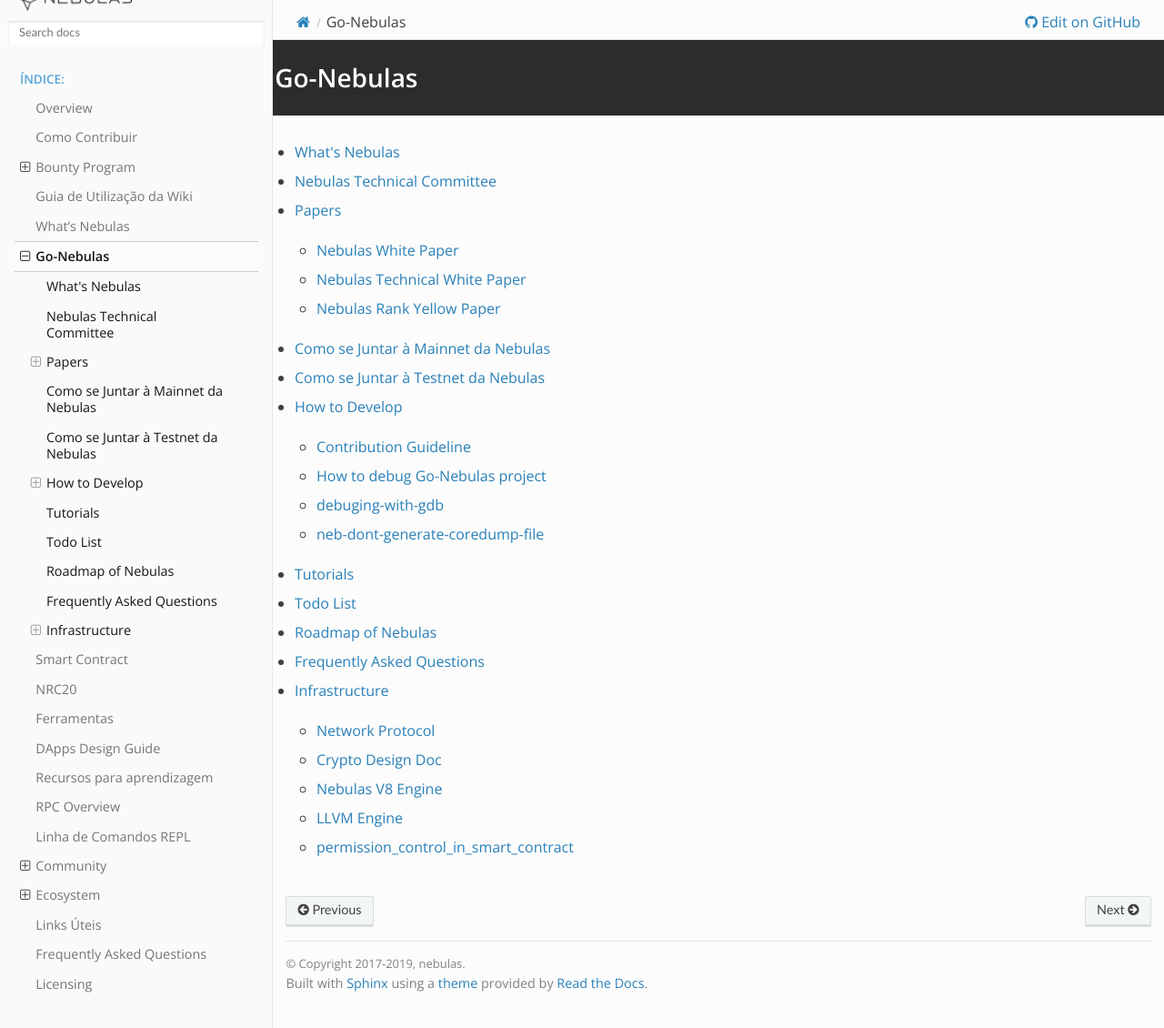
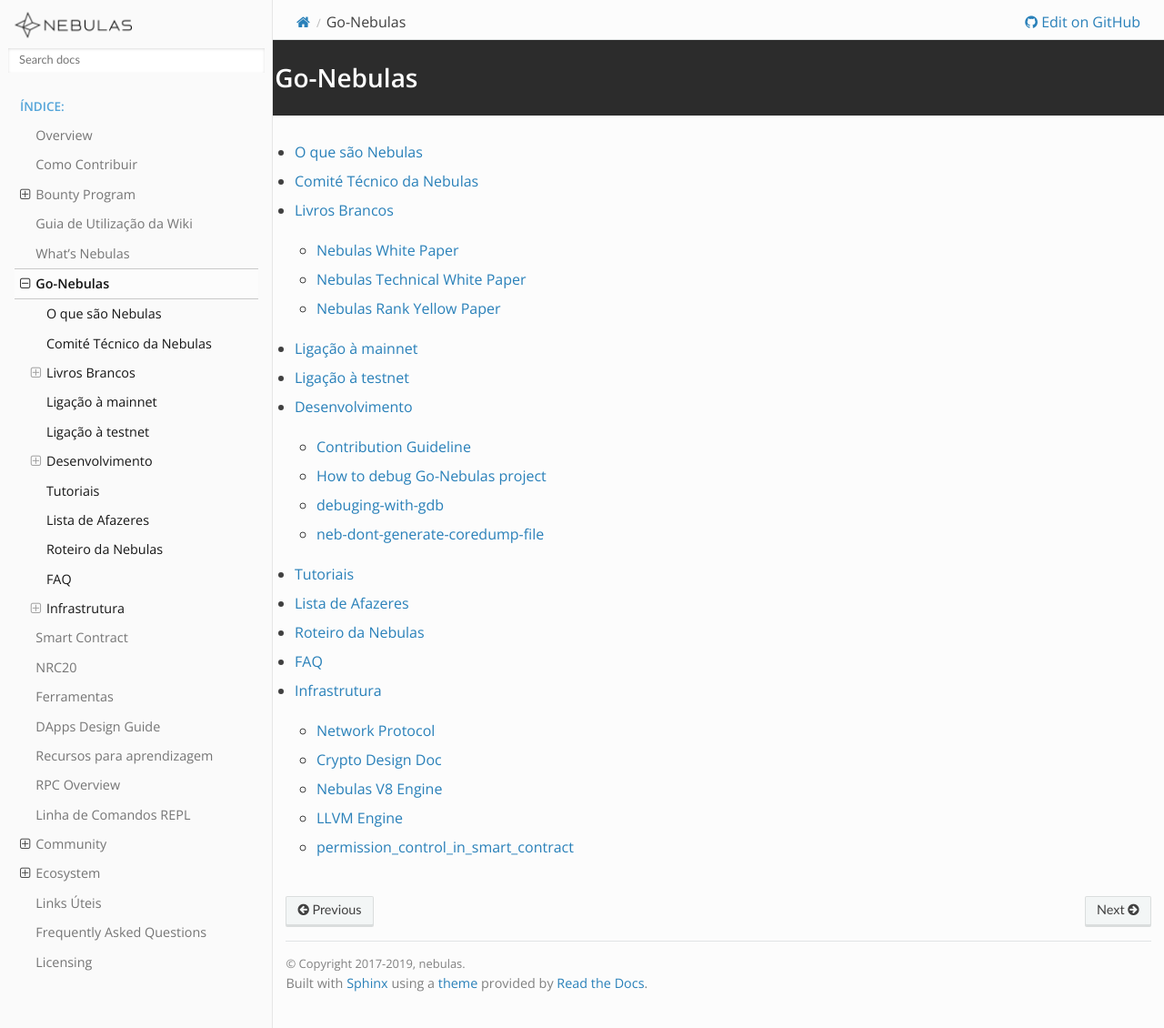
Before and after one commit to nebulasio/nebdocs, a Sphinx documentation site: the page built from docs/go-nebulas/README.rst, in a window 1280 px wide and 1130 px high. Shown: the whole window at 91% size. Built offline with Sphinx 7.4.7 and the Read the Docs theme 2.0.0, drawn with Linux system fonts in a browser that asks for light colours; pages that are not in the unit, such as notebooks, are missing from menus.

```diff
--- a/docs/go-nebulas/README.rst
+++ b/docs/go-nebulas/README.rst
@@ -4,15 +4,15 @@
 .. toctree::
     :titlesonly:
 
-    What's Nebulas <whats-nebulas/README.md>
-    Nebulas Technical Committee <nebulas-technical-committee/README.md>
-    Papers <papers/README.rst>
-    Design Overview <overview/README.md>
-    mainnet.md
-    testnet.md
-    How to Develop <develop/README.md>
-    Tutorials <tutorials/README.md>
-    Todo List <todo/README.md>
-    Roadmap of Nebulas <roadmap.md>
-    Frequently Asked Questions <faq.md>
-    Infrastructure <infrastructure/README.rst>
+    O que são Nebulas <whats-nebulas/README.md>
+    Comité Técnico da Nebulas <nebulas-technical-committee/README.md>
+    Livros Brancos <papers/README.rst>
+    Visão Global do Design
+    Ligação à mainnet <mainnet.md>
+    Ligação à testnet <testnet.md>
+    Desenvolvimento <develop/README.md>
+    Tutoriais <tutorials/README.md>
+    Lista de Afazeres <todo/README.md>
+    Roteiro da Nebulas <roadmap.md>
+    FAQ <faq.md>
+    Infrastrutura <infrastructure/README.rst>
```
